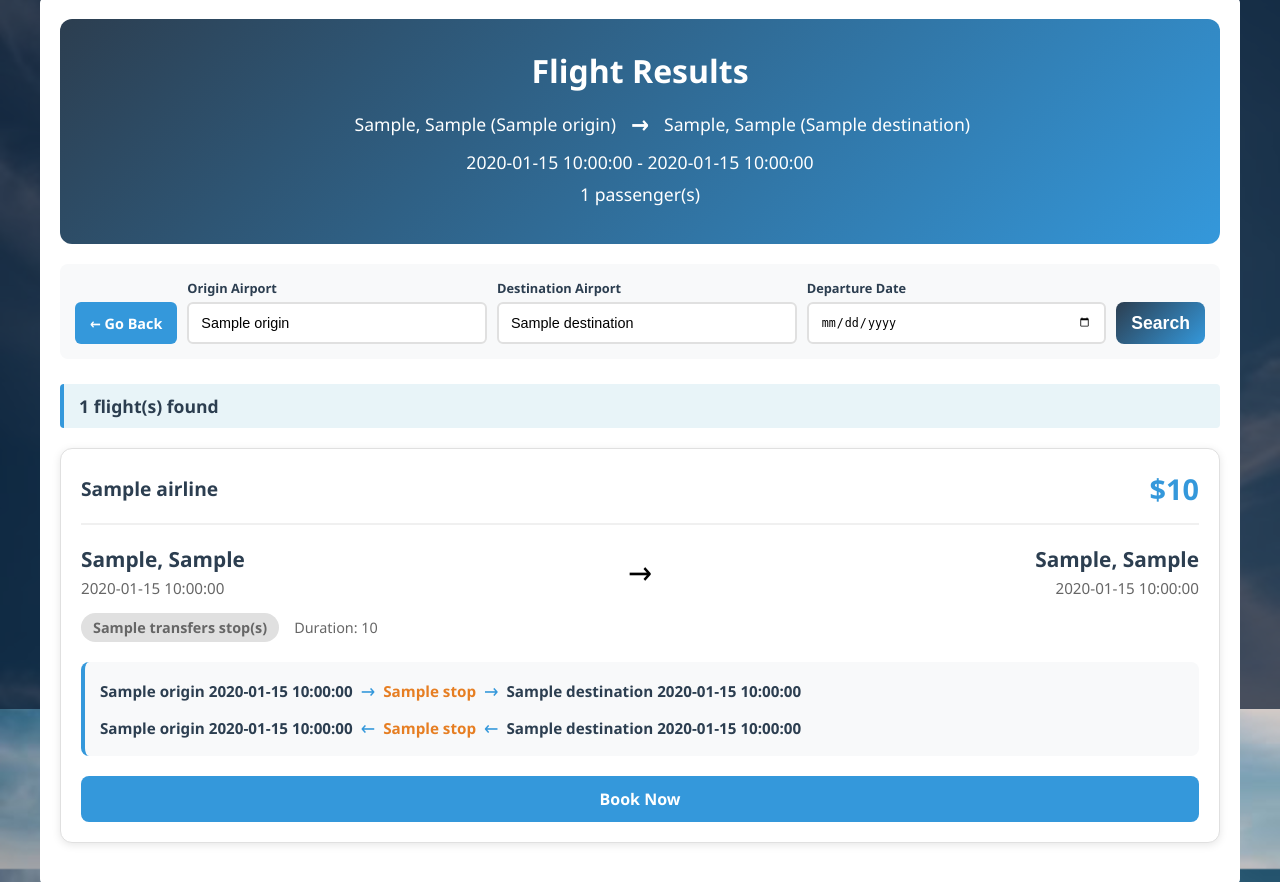
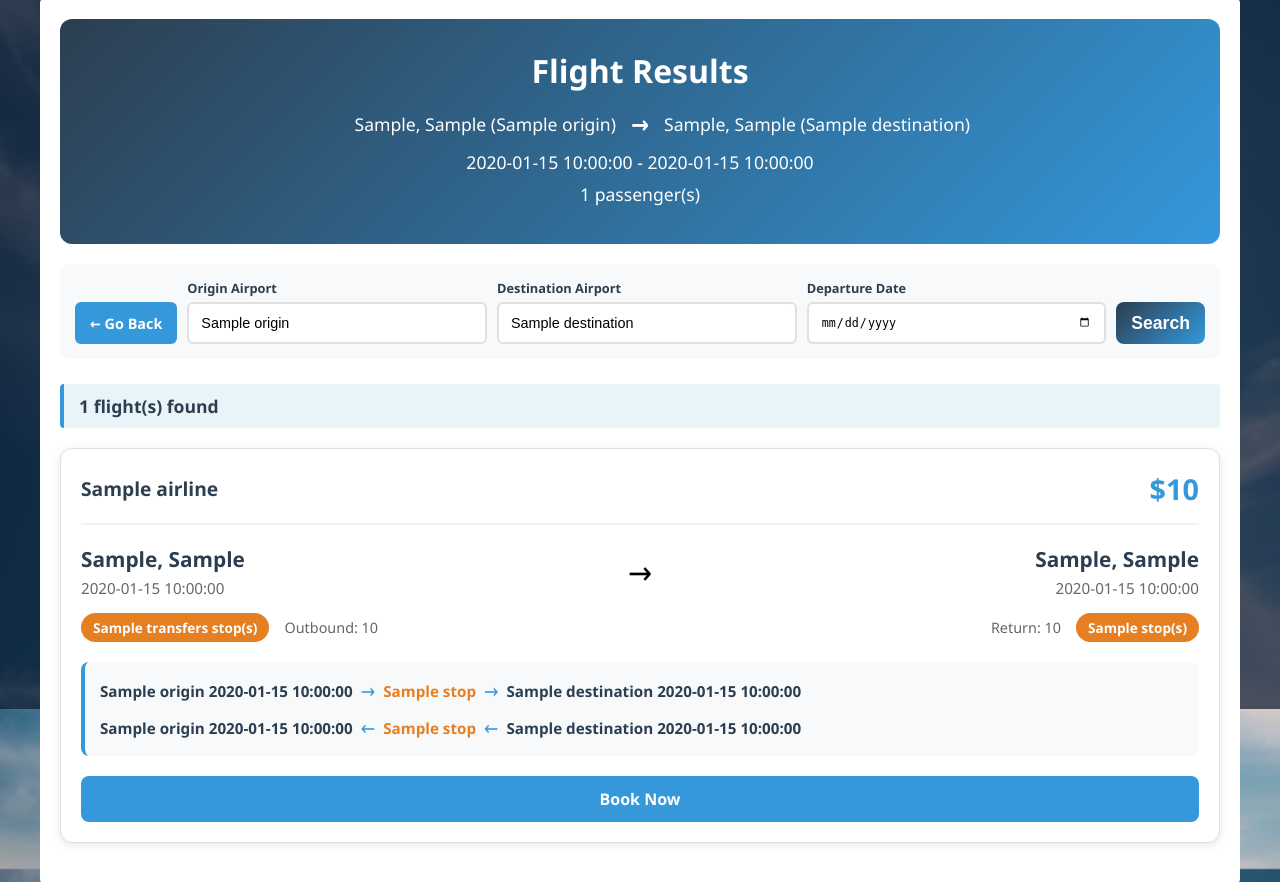
Before and after one commit to paoloprogram12/Flight-Price-Tracker, a Flask app: template flight_price_tracker/src/web/templates/results.html in a window 1280 px wide. Shown: the part 91-973 px from the top of the page. Run offline with Flask 3, Linux system fonts and the light colour scheme; the template is opened without the code that fills it: most values are stand-ins (such as "Sample title", 1, 10 or a date in 2020).

Commit message:
updated badges

```diff
--- a/flight_price_tracker/src/web/static/style.css
+++ b/flight_price_tracker/src/web/static/style.css
@@ -565,6 +565,20 @@ body:has(.results-container) {
     gap: 15px;
     align-items: center;
     flex-wrap: wrap;
+    justify-content: space-between;
+}
+
+.flight-info .duration-left {
+    display: flex;
+    gap: 15px;
+    align-items: center;
+}
+
+.flight-info .duration-right {
+    display: flex;
+    gap: 15px;
+    align-items: center;
+    margin-left: auto;
 }
 
 .flight-info span {
@@ -573,19 +587,19 @@ body:has(.results-container) {
 }
 
 /* Badges */
-.badge {
+.flight-info .badge {
     display: inline-block;
     padding: 5px 12px;
-    background-color: #e0e0e0;
-    color: #666;
+    background-color: #e67e22;
+    color: white !important;
     border-radius: 20px;
     font-size: 0.85em;
     font-weight: 600;
 }
 
-.badge.direct {
+.flight-info .badge.direct {
     background-color: #27ae60;
-    color: white;
+    color: white !important;
 }
 
 /* Book Now Button */
--- a/flight_price_tracker/src/web/templates/results.html
+++ b/flight_price_tracker/src/web/templates/results.html
@@ -97,6 +97,7 @@
                         </div>
 
                         <div class="flight-info">
+                            <div class="duration-left">
                                 {% if flight.transfers == 0 %}
                                     <span class="badge direct">Direct</span>
                                 {% else %}
@@ -104,7 +105,19 @@
                                 {% endif %}
 
                                 {% if flight.duration %}
-                                <span>Duration: {{ flight.duration }}</span>
+                                    <span>Outbound: {{ flight.duration }}</span>
+                                {% endif %}
+                            </div>
+
+                            {% if flight.return_duration or flight.return_transfers %}
+                                <div class="duration-right">
+                                    <span>Return: {{ flight.return_duration }}</span>
+                                    {% if flight.return_transfers == 0 %}
+                                        <span class="badge direct">Direct</span>
+                                    {% else %}
+                                        <span class="badge">{{ flight.return_transfers }} stop(s)</span>
+                                    {% endif %}
+                                </div>
                             {% endif %}
                         </div>
 
```
Also changed, not shown: flight_price_tracker/src/api/travelpayouts.py (+7 -0 lines). Lines whose indentation alone changed are shown as unchanged.
